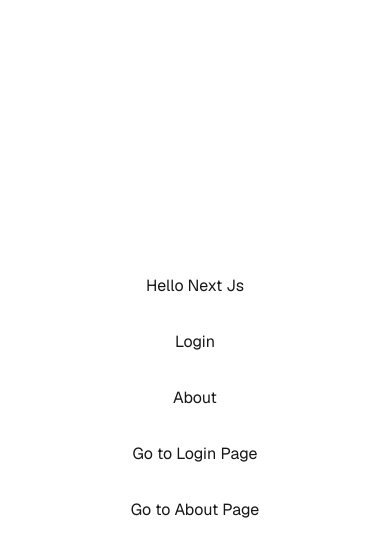
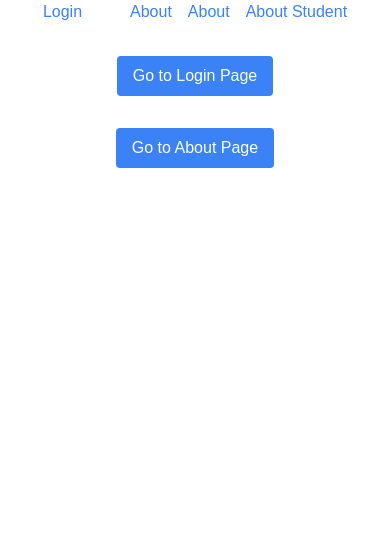
Before and after one commit to alokuidev/NextJsApp, a Next.js app: page / in a window 390 px wide. Shown: the top 556 px of the page. Built offline with nearby package versions, Linux system fonts and the light colour scheme.

Commit message:
styling added

```diff
--- /dev/null
+++ b/src/app/about/aboutstudent/page.js
@@ -0,0 +1,12 @@
+import Link from 'next/link'
+import React from 'react'
+const AboutStudent = () => {
+  return (
+    <div>
+        <h1>This is About Us Page for Student</h1>
+        <Link href="/">Go to Homepage</Link>
+    </div>
+  )
+}
+
+export default AboutStudent;
--- /dev/null
+++ b/src/app/about/aboutus/page.js
@@ -0,0 +1,12 @@
+import Link from 'next/link'
+import React from 'react'
+const AboutCollege = () => {
+  return (
+    <div>
+        <h1>This is About Us Page for College</h1>
+        <Link href="/">Go to Homepage</Link>
+    </div>
+  )
+}
+
+export default AboutCollege;
--- /dev/null
+++ b/src/app/about/layout.js
@@ -0,0 +1,13 @@
+import React from 'react'
+
+function commonabout({children}) {
+  return (
+    <div>
+        <h1>About Common Page</h1>
+        <br /><br /><br />
+       {children}
+    </div>
+  )
+}
+
+export default commonabout
--- a/src/app/about/page.js
+++ b/src/app/about/page.js
@@ -5,6 +5,10 @@ const page = () => {
     <div>
         <h1>This is About Page</h1>
         <Link href="/">Go to Homepage</Link>
+        <br />
+        <Link href='/about/aboutus'>About</Link>
+        <br />
+        <Link href='/about/aboutstudent'>About Student</Link>
     </div>
   )
 }
--- a/src/app/login/page.js
+++ b/src/app/login/page.js
@@ -3,8 +3,9 @@ import React from 'react'
 const  page = () => {
   return (
     <div>
-        <h1>Hello Login Page</h1>
-        <Link href="/">Go to Homepage</Link>
+        <h1 className="text-2xl font-bold text-center sm:text-left">Hello Login Page</h1>
+        <br /><br />
+        <Link href="/" className="px-4 py-2 bg-blue-500 text-white rounded hover:bg-blue-600 transition">Go to Homepage</Link>
     </div>
   )
 }
--- a/src/app/page.js
+++ b/src/app/page.js
@@ -10,14 +10,19 @@ export default function Home() {
     route.push(`/${pageId}`);
   }
   return (
-    <div className="grid grid-rows-[20px_1fr_20px] items-center justify-items-center min-h-screen p-8 pb-20 gap-16 sm:p-20 font-[family-name:var(--font-geist-sans)]">
+
       <main className="flex flex-col gap-8 row-start-2 items-center sm:items-start">
-        <h1>Hello Next Js</h1>
-        <Link href='/login'>Login</Link><Link href='/about'>About</Link>
-        <button onClick={() => routerFun("login")}>Go to Login Page</button>
-        <button onClick={() => routerFun("about")}>Go to About Page</button>
+        <ul className="list-none flex gap-4">
+          <li className="text-blue-500 hover:text-blue-700 transition"><Link href='/login'>Login</Link></li>
+          <li className="text-blue-500 hover:text-blue-700 transition"></li>
+          <li className="text-blue-500 hover:text-blue-700 transition"></li>
+          <li className="text-blue-500 hover:text-blue-700 transition"><Link href='/about'>About</Link></li>
+          <li className="text-blue-500 hover:text-blue-700 transition"><Link href='/about/aboutus'>About</Link></li>
+          <li className="text-blue-500 hover:text-blue-700 transition"><Link href='/about/aboutstudent'>About Student</Link></li>
+        </ul>
+
+        <button onClick={() => routerFun("login")} className="px-4 py-2 bg-blue-500 text-white rounded hover:bg-blue-600 transition">Go to Login Page</button>
+        <button onClick={() => routerFun("about")} className="px-4 py-2 bg-blue-500 text-white rounded hover:bg-blue-600 transition">Go to About Page</button>
       </main>
-
-    </div>
   );
 }
```
